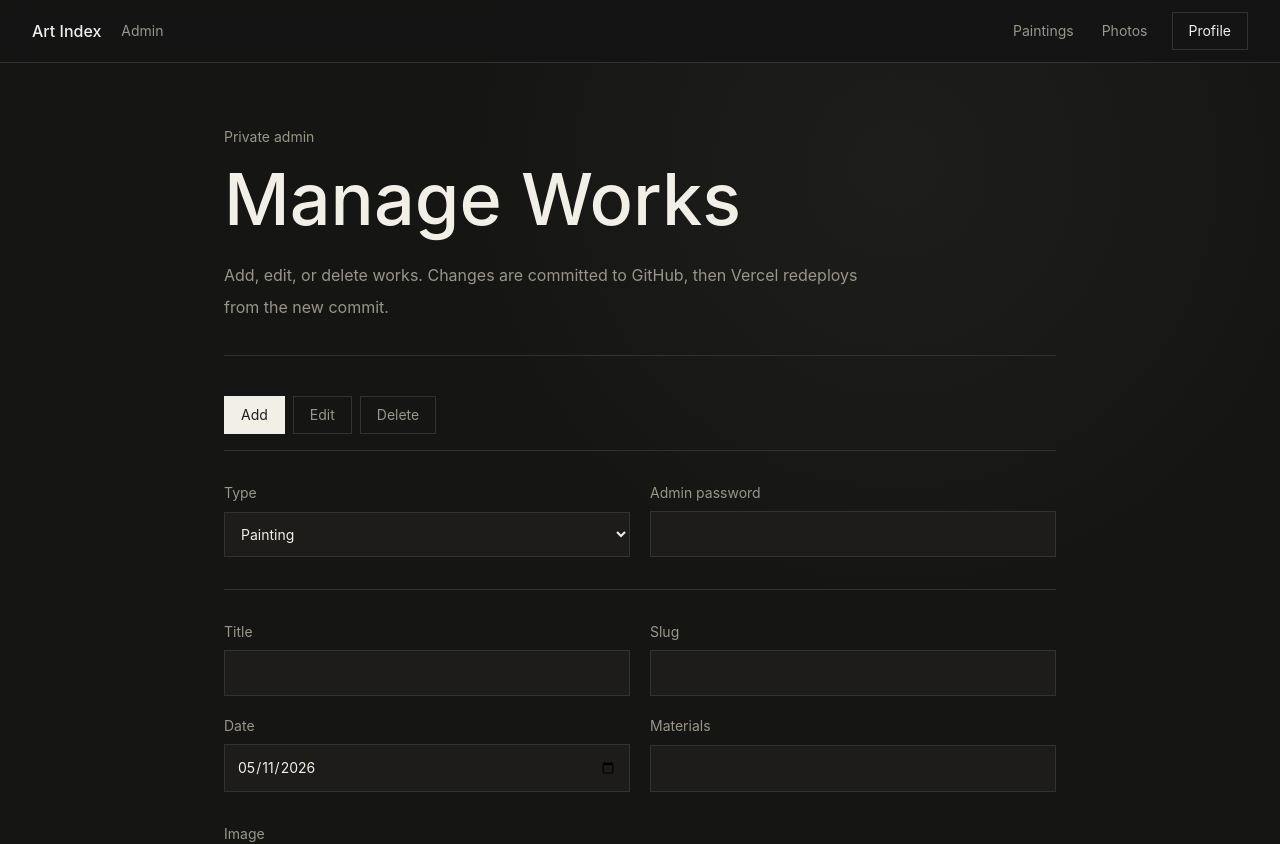
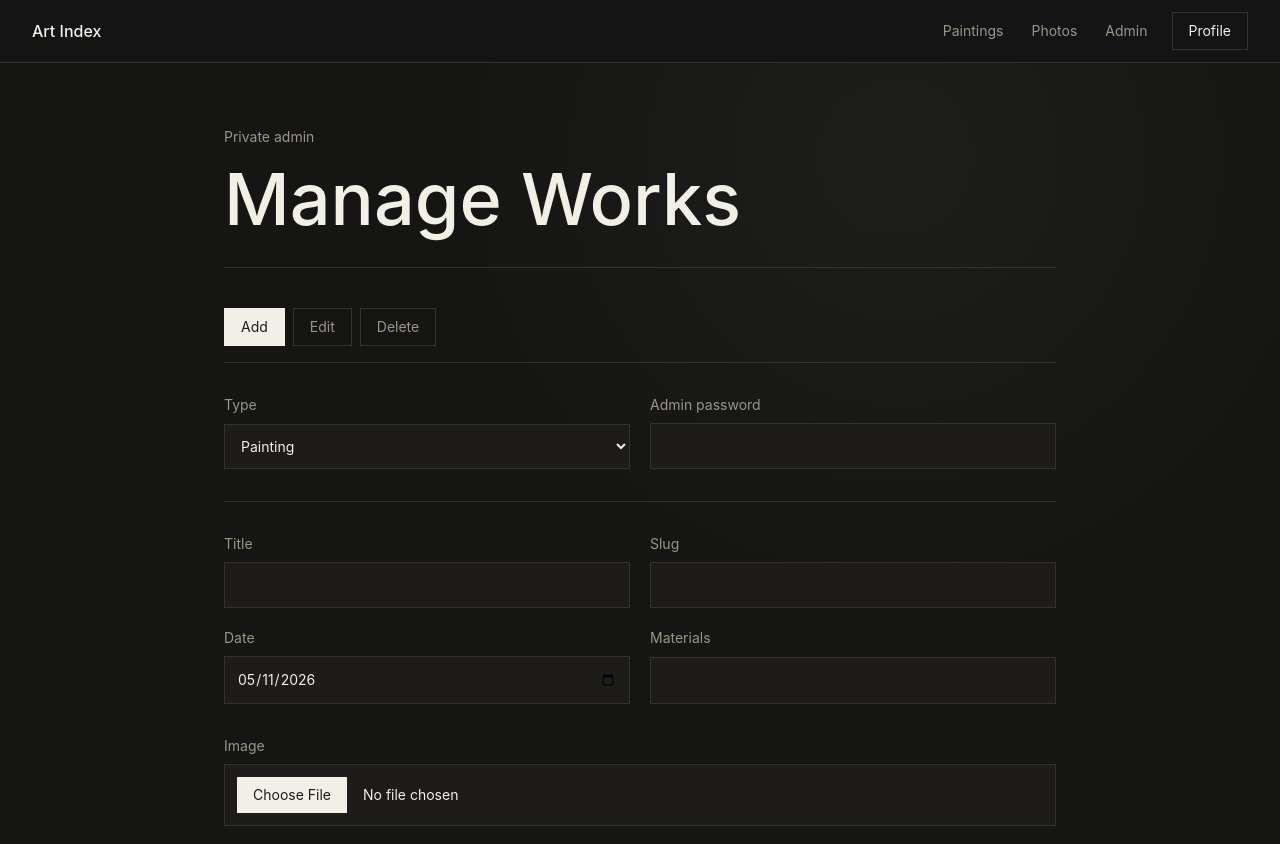
Before and after one commit to ryouy/art-gallery, a Next.js app: page /admin in a window 1280 px wide. Shown: the top 844 px of the page. Built offline with nearby package versions, Linux system fonts and the light colour scheme.

Commit message:
Tidy admin navigation

```diff
--- a/app/admin/page.tsx
+++ b/app/admin/page.tsx
@@ -15,10 +15,6 @@ export default function AdminPage() {
       <header className="mb-10 border-b border-line pb-8">
         <p className="mb-4 text-sm text-muted">Private admin</p>
         <h1 className="text-5xl font-medium leading-none text-ink sm:text-7xl">Manage Works</h1>
-        <p className="mt-6 max-w-2xl text-base leading-8 text-muted">
-          Add, edit, or delete works. Changes are committed to GitHub, then Vercel redeploys from the
-          new commit.
-        </p>
       </header>
       <AdminPanel />
     </div>
--- a/components/Header.tsx
+++ b/components/Header.tsx
@@ -16,9 +16,6 @@ export function Header() {
         >
           Art Index
         </Link>
-        <Link href="/admin" className="mr-auto px-2 py-2 text-sm text-muted transition-colors hover:text-ink">
-          Admin
-        </Link>
         <nav className="flex items-center gap-1 text-sm text-muted">
           {navItems.map((item) => (
             <Link
@@ -29,6 +26,9 @@ export function Header() {
               {item.label}
             </Link>
           ))}
+          <Link href="/admin" className="px-2 py-2 transition-colors hover:text-ink sm:px-3">
+            Admin
+          </Link>
           <a
             href="https://ryouyplayground.vercel.app/"
             target="_blank"
```
